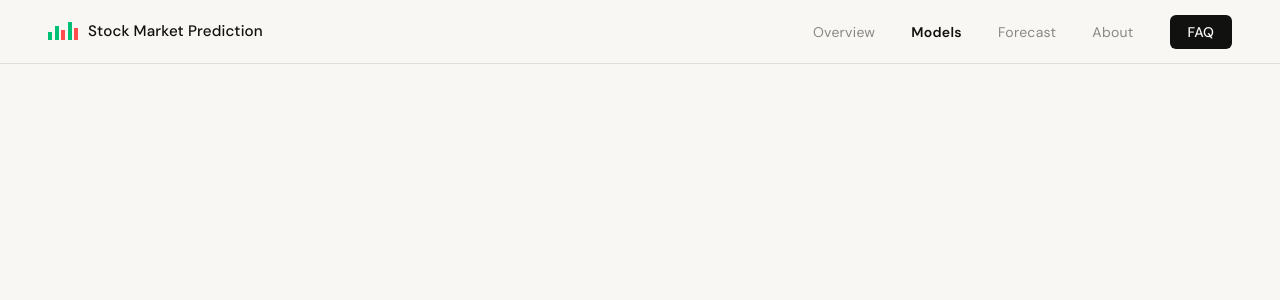
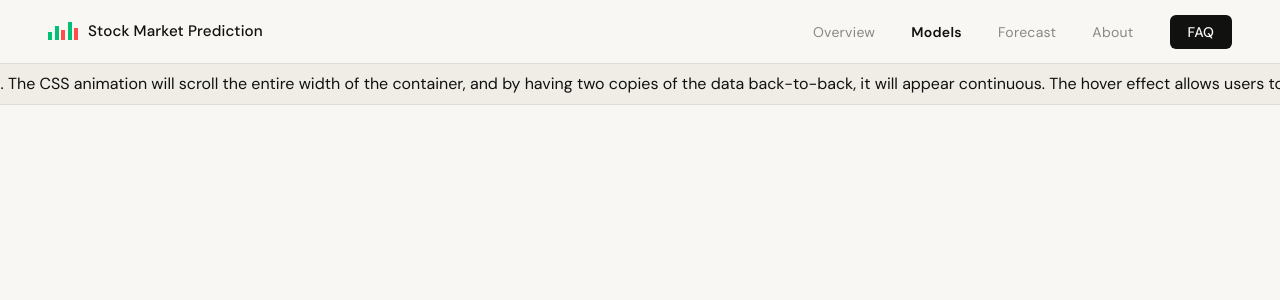
Before and after one commit to Bilgee135/market-prediction-platform, a React (Vite) app in the folder frontend/: page /models in a window 1280 px wide. Shown: the top 300 px of the page. Built offline with nearby package versions, Linux system fonts and the light colour scheme.

Commit message:
TickerTape implemented

```diff
--- a/frontend/src/App.jsx
+++ b/frontend/src/App.jsx
@@ -30,6 +30,7 @@
 
 import { BrowserRouter, Routes, Route } from "react-router-dom";
 import Navbar from "./components/layout/Navbar";
+import TickerTape from "./components/layout/TickerTape";
 import HomePage from "./pages/HomePage";
 import AboutPage from "./pages/AboutPage";
 import EvaluationsPage from "./pages/EvaluationsPage";
@@ -45,6 +46,7 @@ function App() {
       {/*the browserrouter will enable routing throughout all of it */}
 
       <Navbar />
+      <TickerTape />
 
     {/* route will check the url and show the matching page */}
 
--- a/frontend/src/components/layout/TickerTape.jsx
+++ b/frontend/src/components/layout/TickerTape.jsx
@@ -22,3 +22,41 @@
  *   Build alongside Navbar as part of the shared layout layer.
  *   Both should be done before any page is built.
  */
+
+// Hardcoded ticker data for initial development. Replace with API call for live data.
+const TICKER_DATA = [
+    { symbol: 'S&P 500', price: 4500.25, change: +15.30 },
+    { symbol: 'AAPL', price: 150.75, change: -1.20 },
+    { symbol: 'MSFT', price: 300.10, change: +2.50 },
+    { symbol: 'AMZN', price: 3500.50, change: -10.00 },
+    { symbol: 'NVDA', price: 220.40, change: +5.00 },
+    { symbol: 'GOOGL', price: 2800.00, change: -20.00 },
+    { symbol: 'META', price: 330.25, change: +3.75 },
+    { symbol: 'TSLA', price: 700.00, change: -15.00 },
+    { symbol: 'JPM', price: 160.50, change: +1.50 },
+];
+
+function TickerTape() {
+    return (
+        <div className="overflow-hidden bg-ticker-bg border-b border-border py-2">
+            <div className="flex animate-ticker w-max hover:[animation-play-state:paused]">
+
+                /* Concatenate the ticker data with itself to create a seamless loop effect.
+                The CSS animation will scroll the entire width of the container, and by having two copies of the data back-to-back, it
+                will appear continuous. The hover effect allows users to pause the ticker if they want to read the details. */
+
+                {TICKER_DATA.concat(TICKER_DATA).map((item, index) => (
+                    <div key={index} className="flex items-center gap-1 px-7 text-sm font-medium tracking-wide border-r border-border whitespace-nowrap">
+                        <span className="text-muted font-light">{item.symbol}</span>
+                        <span className="text-ink">{item.price.toFixed(2)}</span>
+                        <span className={item.change >= 0 ? "text-accent-green" : "text-accent-red"}>
+                            {item.change >= 0 ? `+${item.change.toFixed(2)}%` : `${item.change.toFixed(2)}%`}
+                        </span>
+                    </div>
+                ))}
+            </div>
+        </div>
+    );
+}
+
+export default TickerTape;
--- a/frontend/src/index.css
+++ b/frontend/src/index.css
@@ -32,12 +32,20 @@
 
 @theme {
     --color-off-white:    #f8f7f4;
+    --color-ticker-bg:    #EFEDE6;
     --color-ink:          #111110;
     --color-muted:        #888;
     --color-accent-green: #00C076;
     --color-accent-red:   #FF4D4D;
     --color-border:       #e0ddd6;
     --color-card-bg:      #ffffff;
+
+    --animate-ticker: ticker 30s linear infinite;
+
+    @keyframes ticker {
+        0% { transform: translateX(0); }
+        100% { transform: translateX(-50%); }
+    }
 }
 
 body {
```
